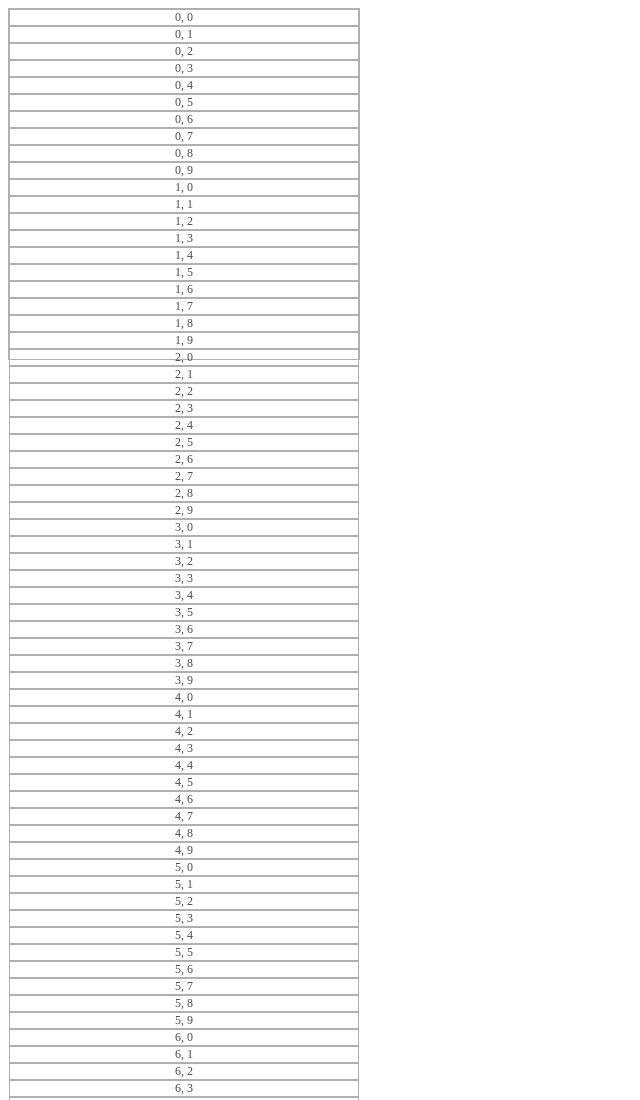
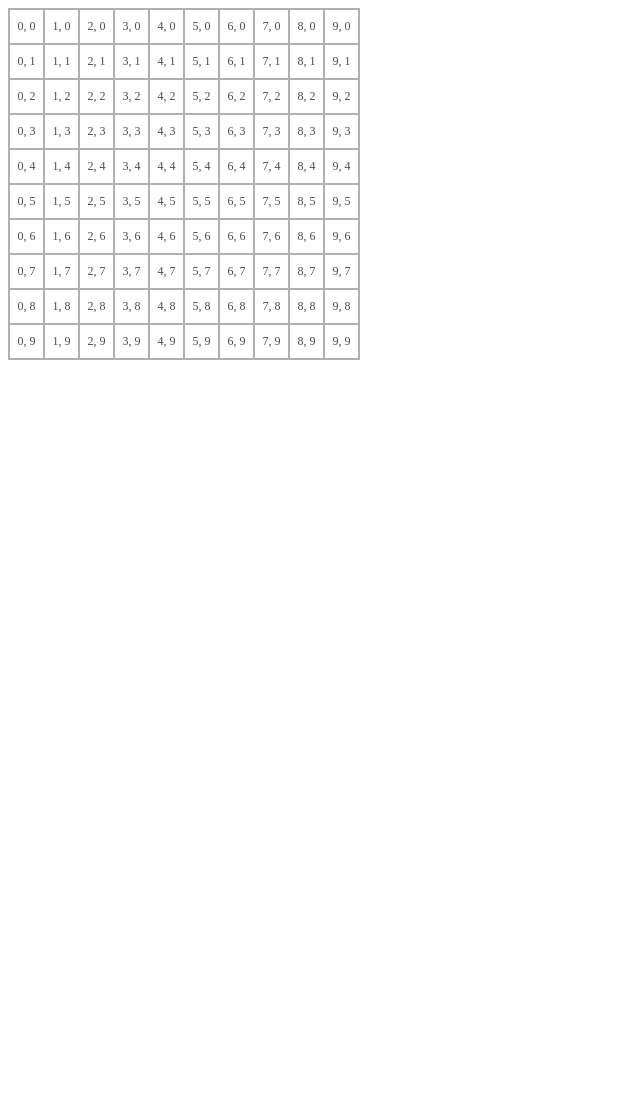
Before and after one commit to Tiyoriyo/battleship, a website: page index.html in a window 1280 px wide. Shown: the top 1100 px of the page, without its empty margins (0-640 px from the left). After the commit the page ends 800 px from the top, so only its background shows below. Drawn offline with Linux system fonts and the light colour scheme.

Commit message:
Update row to column class

```diff
--- a/style.css
+++ b/style.css
@@ -1,13 +1,13 @@
 .mainboard {
     display: flex;
-    flex-direction: column;
     width: 350px;
     height: 350px;
     border: 1px solid rgb(176, 176, 176);
 }
 
-.row {
+.column {
     display: flex;
+    flex-direction: column;
     flex: auto;
 }
 
```
